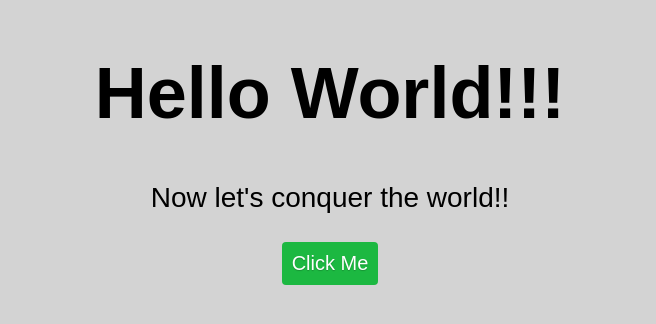
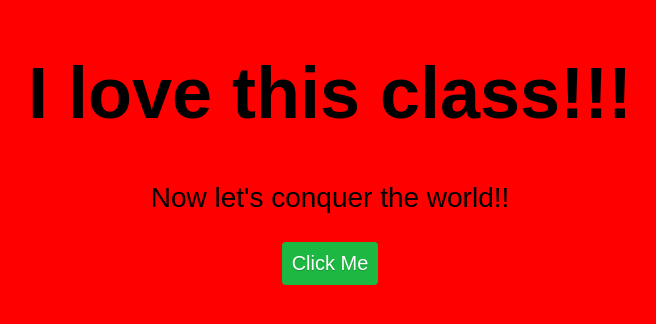
Before and after one commit to ddonvan/my-first-site, a plain HTML site: page index.html in a window 1280 px wide. Shown: the part 224-548 px from the top of the page, without its empty margins (310-966 px from the left). Drawn offline with Linux system fonts and the light colour scheme.

Commit message:
changed text and color

```diff
--- a/index.html
+++ b/index.html
@@ -7,7 +7,7 @@
 </head>
 <body>
     <div>
-        <h1>Hello World!!!</h1>
+        <h1>I love this class!!!</h1>
         <p>Now let's conquer the world!!</p>
         <button>Click Me</button>
     </div>
--- a/styles.css
+++ b/styles.css
@@ -1,5 +1,5 @@
 body {
-    background-color: lightgray;
+    background-color: red;
     font-family: Arial;
     text-align: center;
     display: flex;
```
